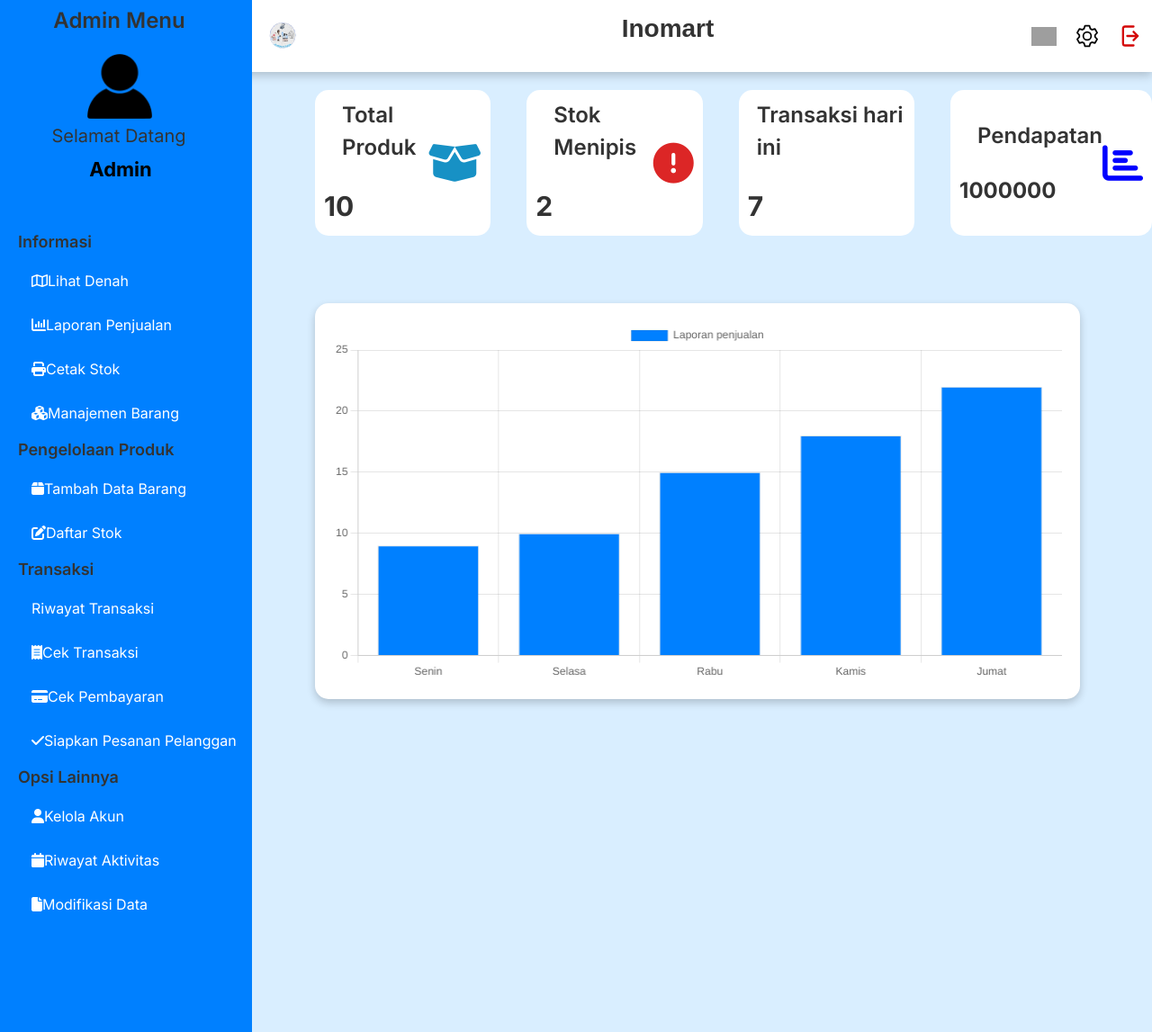
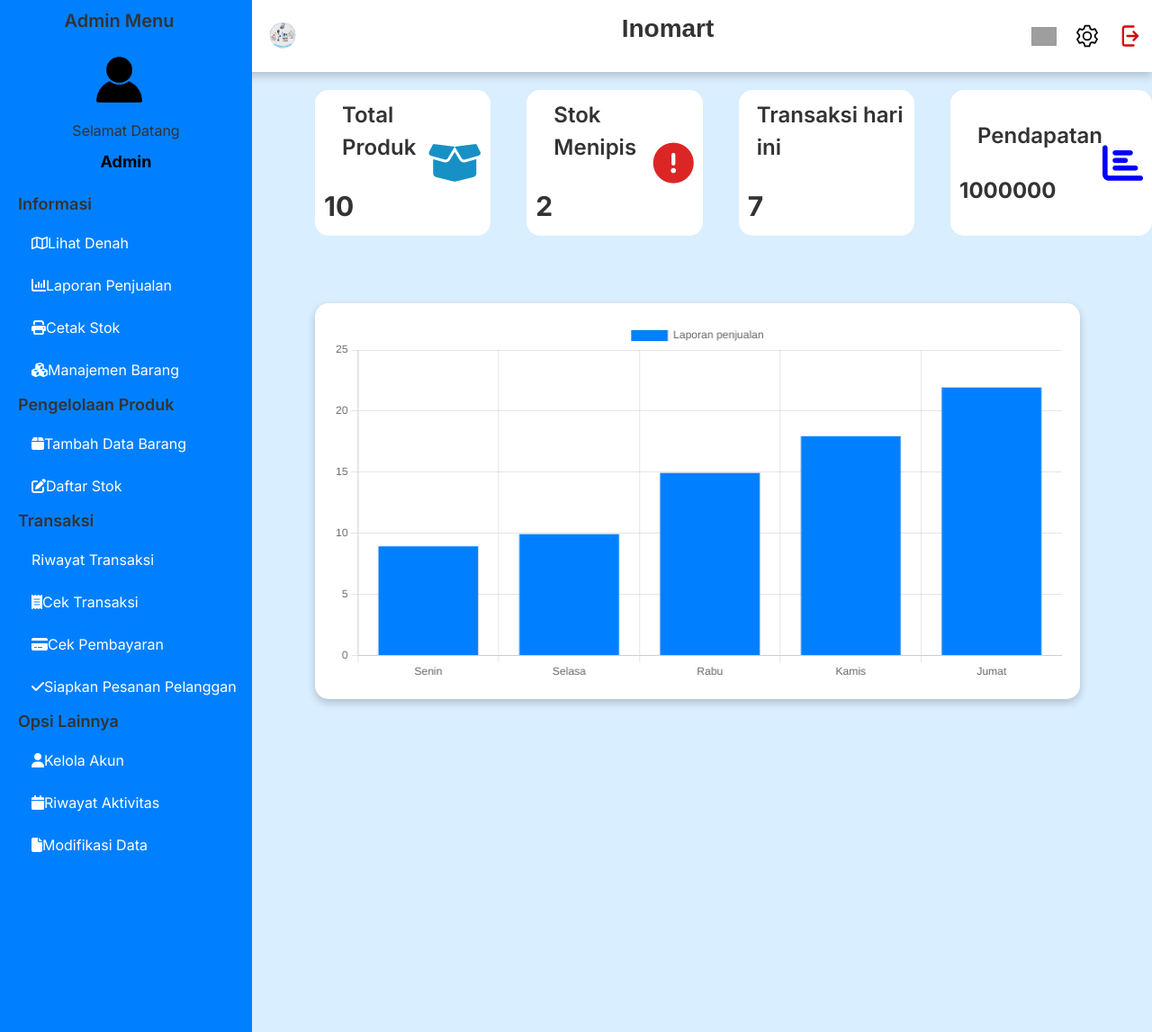
Before and after one commit to Malik3112008/kasir-app, a Flask app: page /admin/dashboard in a window 1280 px wide. Shown: the whole page at 90% size. Run offline with Flask 3, Linux system fonts and the light colour scheme; the visitor is signed in with stand-in values (Sample User, id 1); some libraries are stand-ins or nearby versions; grey boxes are pictures that could not be loaded.

Commit message:
kasir-app

```diff
--- a/static/07.Beranda_Admin.css
+++ b/static/07.Beranda_Admin.css
@@ -75,40 +75,35 @@ nav ul {
   display: flex;
   flex-direction: column;
   align-items: center;
+  padding-bottom: 5px;
 }
 
 .admin-menu {
-  margin-top: 5px;
-  margin-bottom: 20px;
+  margin-top: 8px;
+  margin-bottom: 8px;
   text-align: center;
   padding-right: 15px;
-  font-size: 24px;
+  font-size: 20px;
 }
 
 .admin-profile-picture {
-  position: relative;
-  width: 135px;
+  width: 100px;
   padding-right: 15px;
-  bottom: 25px;
-  align-items: center;
+  margin-bottom: 2px;
 }
 
 .admin-greeting {
-  position: relative;
   display: flex;
   align-items: center;
-  font-size: 20px;
-  bottom: 45px;
-  right: 8px;
+  font-size: 16px;
+  margin-bottom: 2px;
 }
 
 .admin-greeting-name {
-  position: relative;
   text-align: center;
   font-weight: bold;
-  font-size: 22px;
-  bottom: 45px;
-  right: 6px;
+  font-size: 18px;
+  margin-bottom: 4px;
 }
 
 a .admin-greeting-name {
@@ -127,9 +122,7 @@ a .admin-greeting-name {
 }
 
 .sidebar-menu {
-  position: relative;
-  margin-top: 55px;
-  bottom: 55px;
+  margin-top: 5px;
 }
 
 .sidebar-list {
@@ -140,7 +133,7 @@ a .admin-greeting-name {
 }
 
 .sidebar-list li {
-  margin-bottom: 5px;
+  margin-bottom: 3px;
 }
 
 .info-card {
```
